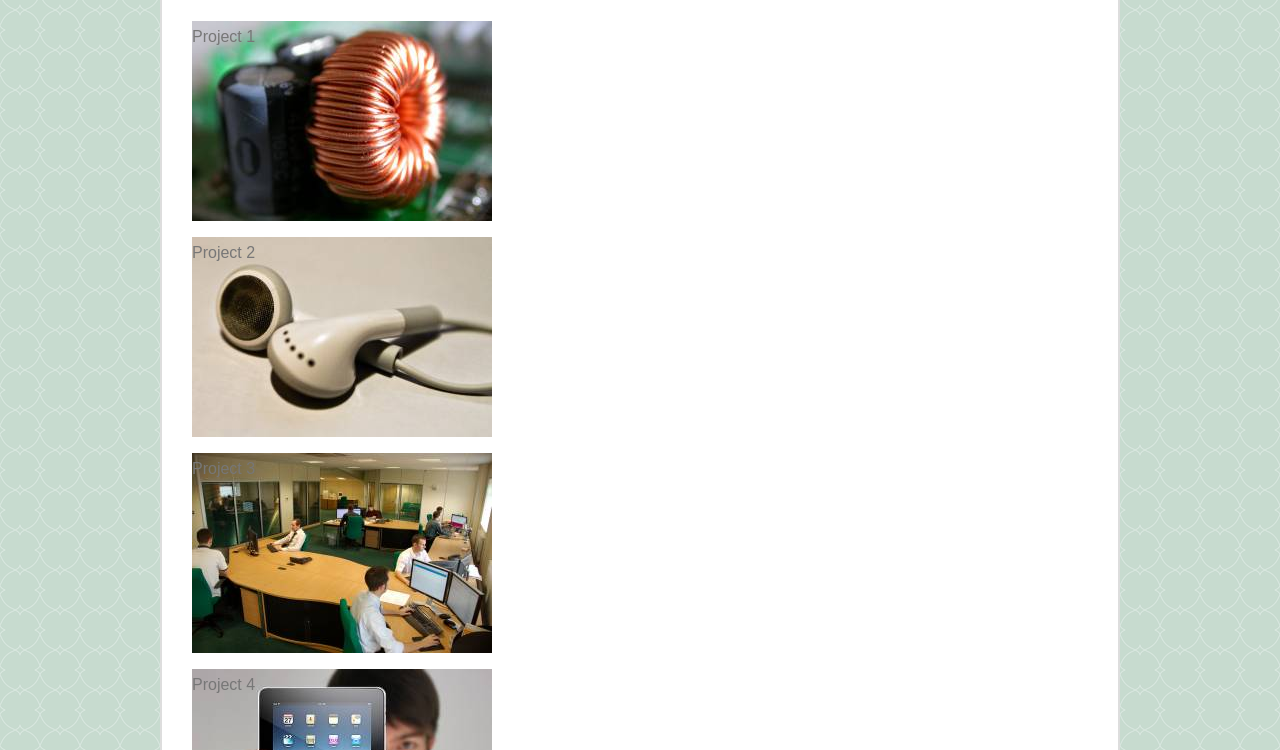
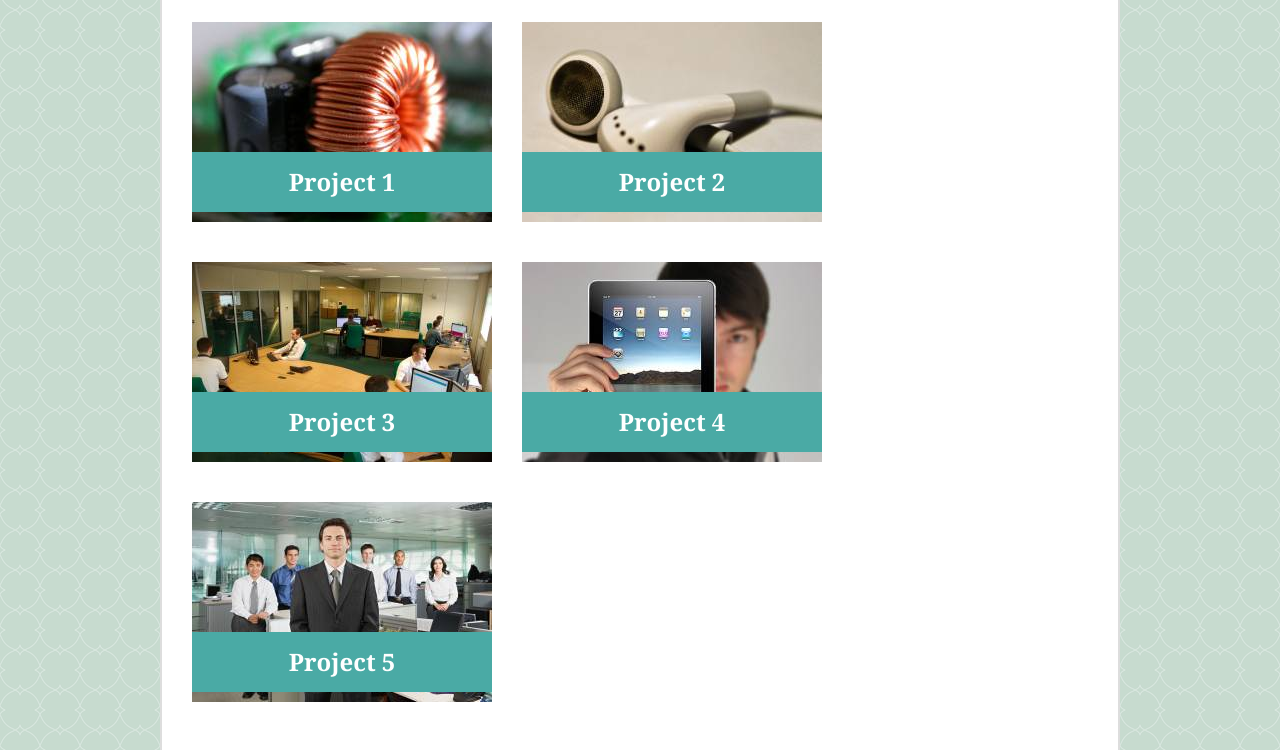
Before and after one commit to geoffreygo/Basic-Portfolio, a plain HTML site: page portfolio.html in a window 1280 px wide. Shown: the part 270-1020 px from the top of the page. Drawn offline with Linux system fonts and the light colour scheme.

Commit message:
completed first draft

```diff
--- a/assets/css/style.css
+++ b/assets/css/style.css
@@ -55,8 +55,12 @@ a {
     right: 20px;
 }
 
-a:hover {
+nav a:hover {
     color: #4aaaa5;
+    padding: 2px;
+    border: 1px solid #4aaaa5;
+    border-radius: 5px;
+    top: 46px;
 }
 
 .bio, .portfolio, .contact-form {
@@ -66,6 +70,10 @@ a:hover {
     margin: auto;
     border: 2px solid #dddddd;
     line-height: 2em;
+    position: relative;
+}
+.portfolio {
+    height: 900px;
 }
 
 #about, #port-head, #contact-head {
@@ -82,35 +90,80 @@ a:hover {
 }
 
 footer {
-    height: 85px;
+    height: 65px;
     text-align: center;
     background: #666666;
     border-top: 8px solid #4aaaa5;
     margin-top: 80px;
     font-size: 10px;
+    padding-top: 15px;
 }
 
 .pics {
     height: 200px;
     width: 300px;
+    margin: 0 30px 30px 0;
+    position: absolute;
 }
 
-#p1 {
-    background-image: url(../images/p1.jpg)
+#pic1 {
+    background-image: url(../images/p1.jpg);
+    left: 30px;
+    top: 140px;
 }
 
-#p2 {
-    background-image: url(../images/p2.jpg)
+#pic2 {
+    background-image: url(../images/p2.jpg);
+    left: 360px;
+    top: 140px;
 }
 
-#p3 {
-    background-image: url(../images/p3.jpg)
+#pic3 {
+    background-image: url(../images/p3.jpg);
+    left: 30px;
+    top: 380px;
 }
 
-#p4 {
-    background-image: url(../images/p4.jpg)
+#pic4 {
+    background-image: url(../images/p4.jpg);
+    left: 360px;
+    top: 380px;
 }
 
-#p5 {
-    background-image: url(../images/p5.jpg)
+#pic5 {
+    background-image: url(../images/p5.jpg);
+    left: 30px;
+    top: 620px;
 }
+
+.p1, .p2, .p3, .p4, .p5 {
+    width: 300px;
+    height: 60px;
+    font-family: 'Georgia', 'Times New Roman', Times, serif;
+    line-height: 60px;
+    background: #4aaaa5;
+    color: white;
+    text-align: center;
+    position: relative;
+    top: 60px;
+}
+
+.contact-form {
+    padding: 20px;
+}
+
+input[type=text], input[type=email], textarea {
+    width: 100%;
+    padding: 12px, 20px;
+    display: inline-block;
+    border: 2px solid #dddddd;
+    border-radius: 4px;
+}
+
+input[type=submit] {
+    width: 90px;
+    background: #4aaaa5;
+    color: white;
+    padding: 10px;
+    border-radius: 4px;
+}
--- a/portfolio.html
+++ b/portfolio.html
@@ -14,29 +14,41 @@
             <a id="a3" href="contact.html">Contact</a>
         </nav>
     </header>
+    <div class="clearfix">
     <div class="portfolio">
         <h2 id="port-head">Portfolio</h2>
         <div class="p-images">
-            <div class="pics" id="p1">
-                <p>Project 1</p>
+            <div class="pics" id="pic1">
+                <a href="#">
+                <h2 class="p1">Project 1</h2>
+                </a>
             </div>
-            <div class="pics" id="p2">
-                <p>Project 2</p>
+            <div class="pics" id="pic2">
+                <a href="#">
+                <h2 class="p2">Project 2</h2>
+                </a>
             </div>
-            <div class="pics" id="p3">
-                <p>Project 3</p>
+            <div class="pics"  id="pic3">
+                <a href="#">
+                <h2 class="p3">Project 3</h2>
+                </a>
             </div>
-            <div class="pics" id="p4">
-                <p>Project 4</p>
+            <div class="pics" id="pic4">
+                <a href="#">
+                <h2 class="p4">Project 4</h2>
+                </a>
             </div>
-            <div class="pics" id="p5">
-                <p>Project 5</p>
+            <div class="pics" id="pic5">
+                <a href="#">
+                <h2 class="p5">Project 5</h2>
+                </a>
             </div>
         </div>
     </div>
+    </div>
     <footer>
         <h4>
-            Copyright
+            Copyright &copy; 2018
         </h4>
     </footer>
 </body>
```
Also changed, not shown: contact.html (+8 -7 lines), index.html (+3 -3 lines).
